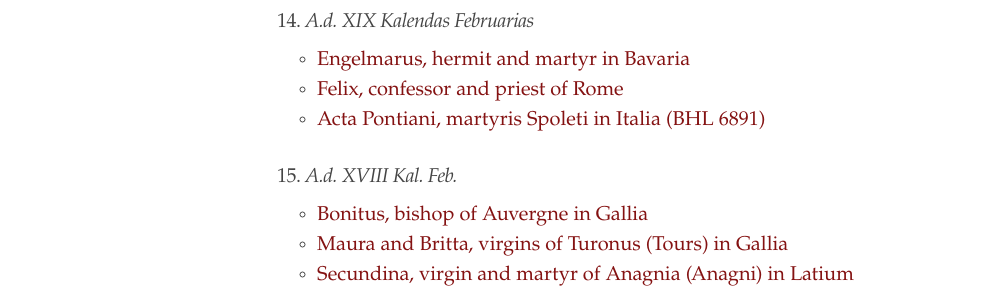
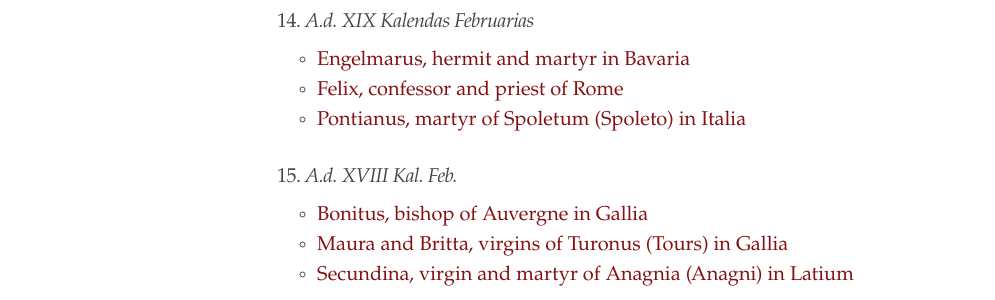
Before and after one commit to cjkoepke1/latin-hagiography, a Jekyll site: the page built from index.md, in a window 1280 px wide and 900 px high, scrolled down 4735 px. Shown: the part 150-450 px from the top of the window, without its empty margins (3-998 px from the left). Built offline with Jekyll 4.4.1, drawn with Linux system fonts in a browser that asks for light colours.

Commit message:
Updated link to Pontianus of Spoleto

```diff
--- a/index.md
+++ b/index.md
@@ -167,7 +167,7 @@
 
 - [Engelmarus, hermit and martyr in Bavaria](https://cjkoepke1.github.io/latin-hagiography/saints/engelmarus-martyr/)
 - [Felix, confessor and priest of Rome](https://cjkoepke1.github.io/latin-hagiography/saints/felix-romanus/)
-- [Acta Pontiani, martyris Spoleti in Italia (BHL 6891)](https://cjkoepke1.github.io/latin-hagiography/texts/acta-pontiani/)
+- [Pontianus, martyr of Spoletum (Spoleto) in Italia](https://cjkoepke1.github.io/latin-hagiography/saints/pontianus-spoleti/)
 
 ### 15. *A.d. XVIII Kal. Feb.*
 
```
